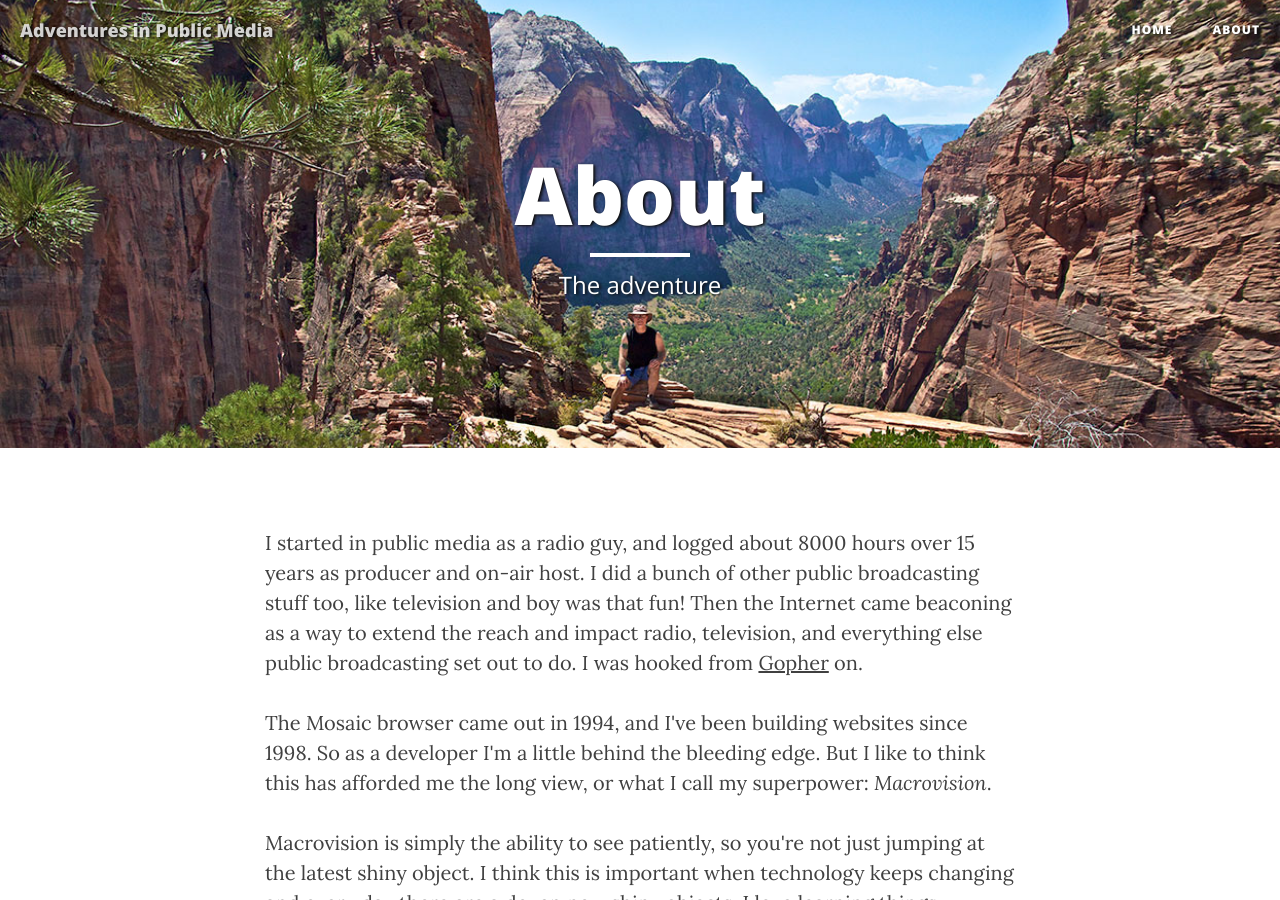
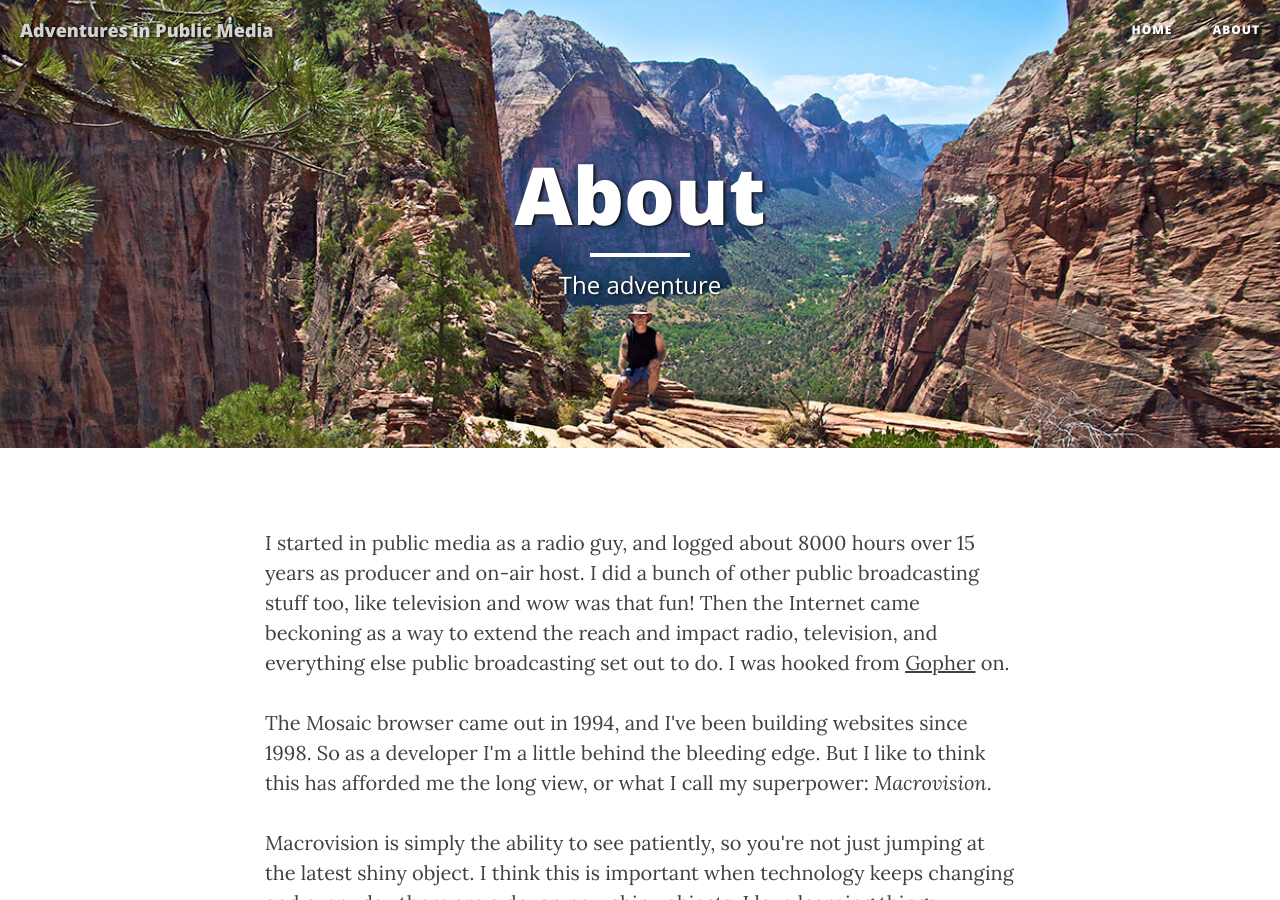
Before and after one commit to jackbrighton/jackbrighton.github.io, a Jekyll site: the page built from about.html, in a window 1280 px wide and 900 px high. Built offline with Jekyll 4.4.1, drawn with Linux system fonts in a browser that asks for light colours; nearby versions of some CDN libraries.

Commit message:
minor corrections

```diff
--- a/about.html
+++ b/about.html
@@ -5,7 +5,7 @@ description: "The adventure"
 header-img: "img/zion.jpg"
 ---
 
-<p>I started in public media as a radio guy, and logged about 8000 hours over 15 years as producer and on-air host. I did a bunch of other public broadcasting stuff too, like television and boy was that fun! Then the Internet came beaconing as a way to extend the reach and impact radio, television, and everything else public broadcasting set out to do. I was hooked from <a href="http://en.wikipedia.org/wiki/Gopher_(protocol)" title="Gopher entry on Wikiperia">Gopher</a> on.</p>
+<p>I started in public media as a radio guy, and logged about 8000 hours over 15 years as producer and on-air host. I did a bunch of other public broadcasting stuff too, like television and wow was that fun! Then the Internet came beckoning as a way to extend the reach and impact radio, television, and everything else public broadcasting set out to do. I was hooked from <a href="http://en.wikipedia.org/wiki/Gopher_(protocol)" title="Gopher entry on Wikiperia">Gopher</a> on.</p>
 
 <p>The Mosaic browser came out in 1994, and I've been building websites since 1998. So as a developer I'm a little behind the bleeding edge. But I like to think this has afforded me the long view, or what I call my superpower: <em>Macrovision</em>.</p>
 
```
